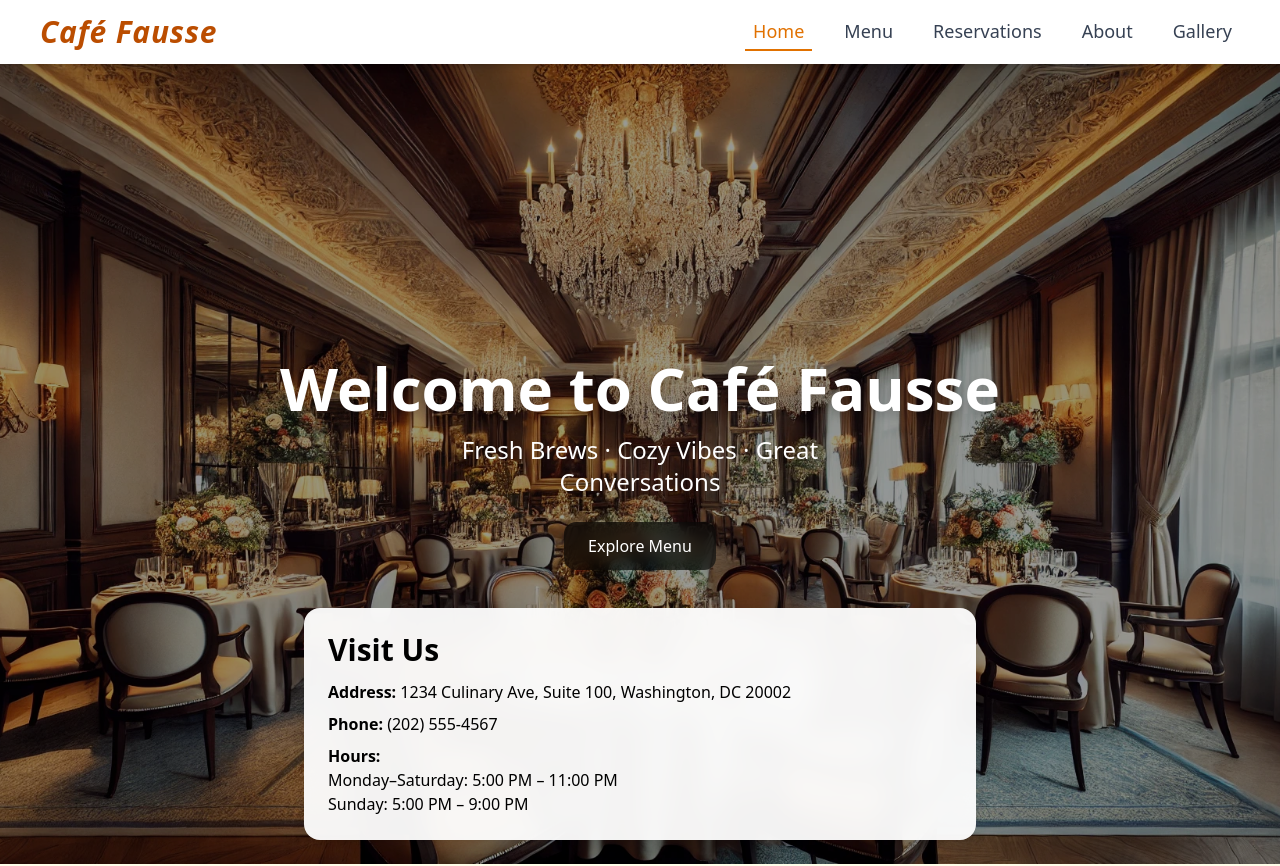
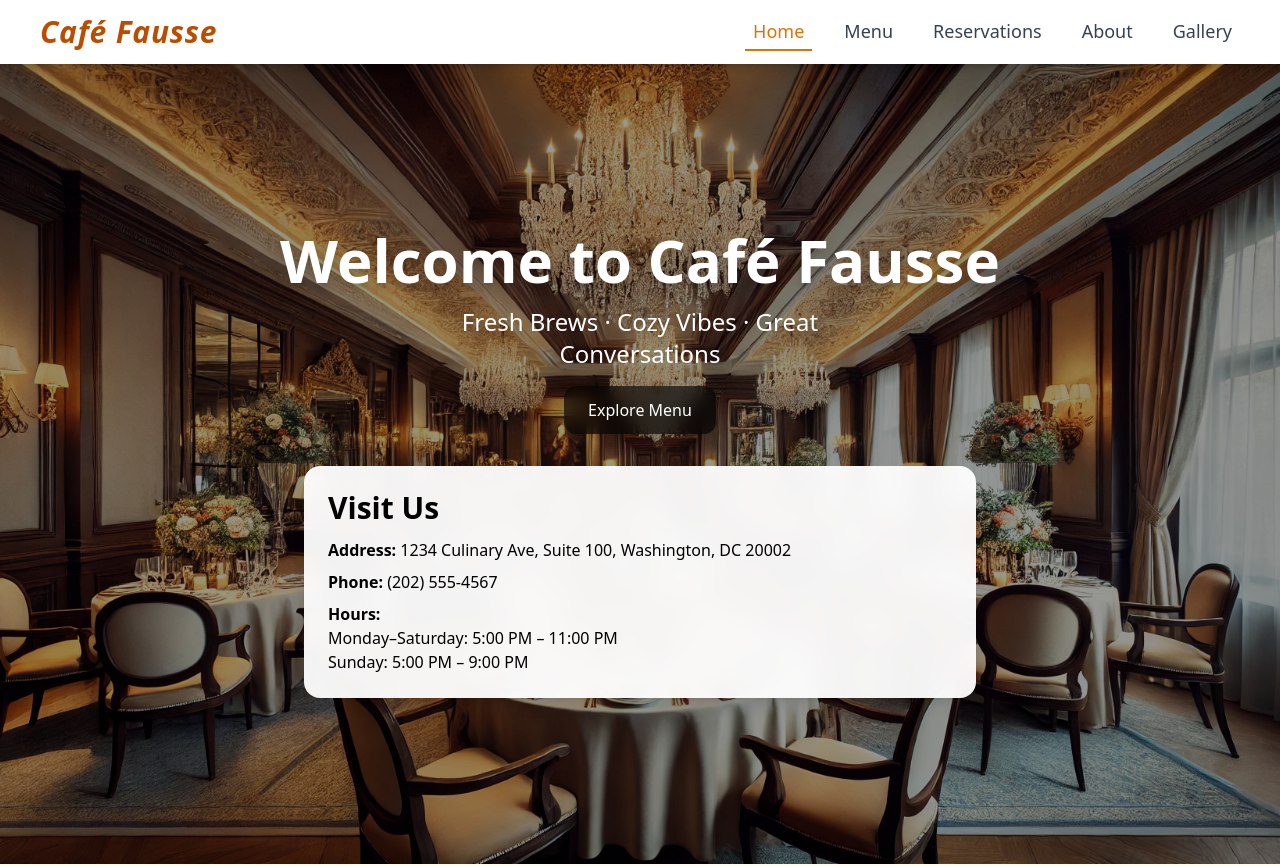
Before and after one commit to MatoG50/cafe-fausse, a React (Vite) app: page / in a window 1280 px wide. Shown: the top 866 px of the page. Built offline with nearby package versions, Linux system fonts and the light colour scheme.

Commit message:
final edits

```diff
--- a/src/pages/Home.tsx
+++ b/src/pages/Home.tsx
@@ -14,48 +14,42 @@
           alt="homeImage"
           className="absolute inset-0 w-full h-full object-cover"
         />
-
         <div className="absolute inset-0 bg-black/40"></div>
 
-        {/* HERO TEXT */}
-        <div className="absolute inset-0 flex flex-col items-center justify-center text-white px-4">
-          <h1 className="text-3xl sm:text-4xl md:text-6xl font-bold drop-shadow-lg text-center">
+        {/* Container for everything */}
+        <div className="absolute inset-0 flex flex-col items-center justify-center gap-8 px-4">
+          {/* Hero Text */}
+          <div className="text-center text-white">
+            <h1 className="text-3xl sm:text-4xl md:text-6xl font-bold drop-shadow-lg">
               Welcome to Café Fausse
             </h1>
-
-          <p className="text-base sm:text-lg md:text-2xl mt-3 md:mt-4 drop-shadow-lg max-w-md text-center">
+            <p className="mt-3 sm:mt-4 text-base sm:text-lg md:text-2xl drop-shadow-lg max-w-md mx-auto">
               Fresh Brews · Cozy Vibes · Great Conversations
             </p>
-
             <button
-            className="mt-6 px-5 py-2 sm:px-6 sm:py-3 bg-black/60 hover:bg-black/80 rounded-xl backdrop-blur-sm text-white text-sm sm:text-base cursor-pointer"
+              className="mt-4 px-5 py-2 sm:px-6 sm:py-3 bg-black/60 hover:bg-black/80 rounded-xl backdrop-blur-sm text-white text-sm sm:text-base cursor-pointer"
               onClick={() => navigate("/menu")}
             >
               Explore Menu
             </button>
           </div>
 
-        {/* VISIT US CARD */}
-        <div className="absolute bottom-4 md:bottom-6 w-full flex justify-center px-4">
+          {/* Visit Us Card */}
           <div className="bg-white/95 backdrop-blur-md shadow-lg rounded-2xl p-5 sm:p-6 w-full max-w-md md:max-w-2xl">
             <h2 className="text-xl sm:text-2xl md:text-3xl font-semibold mb-3 text-black text-center md:text-left">
               Visit Us
             </h2>
-
             <div className="space-y-2 text-black text-sm sm:text-base">
               <p>
                 <span className="font-semibold">Address:</span> 1234 Culinary
                 Ave, Suite 100, Washington, DC 20002
               </p>
-
               <p>
                 <span className="font-semibold">Phone:</span> (202) 555-4567
               </p>
-
               <p>
                 <span className="font-semibold">Hours:</span> <br />
-                Monday–Saturday: 5:00 PM – 11:00 PM
-                <br />
+                Monday–Saturday: 5:00 PM – 11:00 PM <br />
                 Sunday: 5:00 PM – 9:00 PM
               </p>
             </div>
```
Lines whose indentation alone changed are shown as unchanged.
